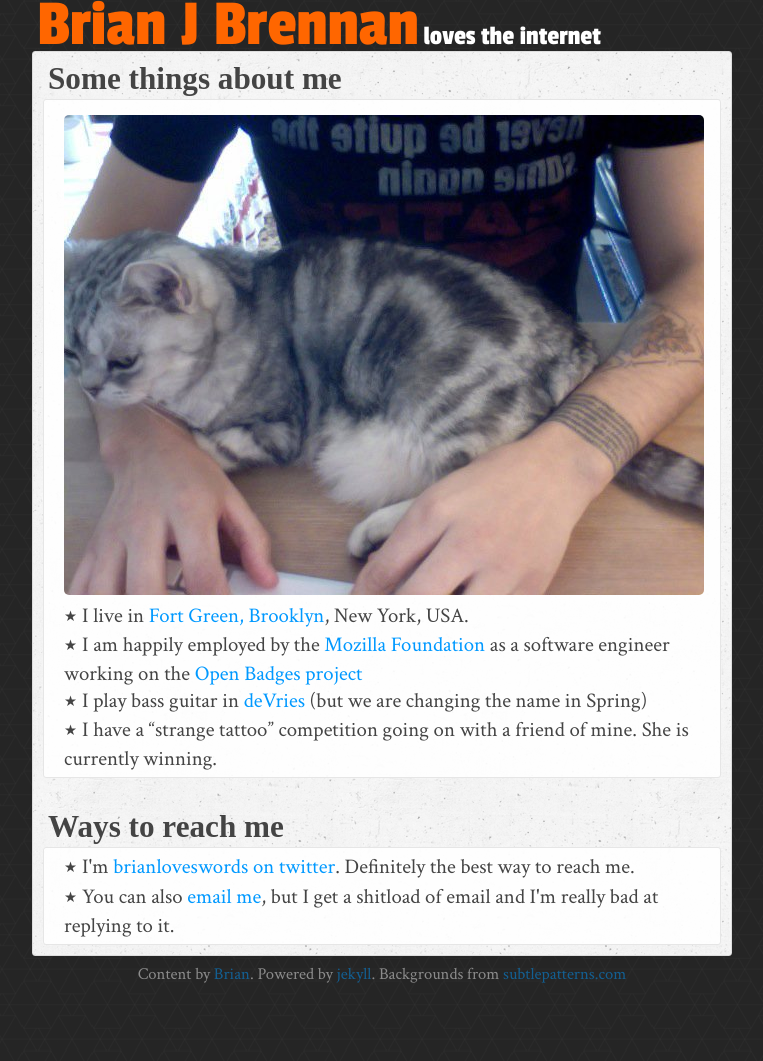
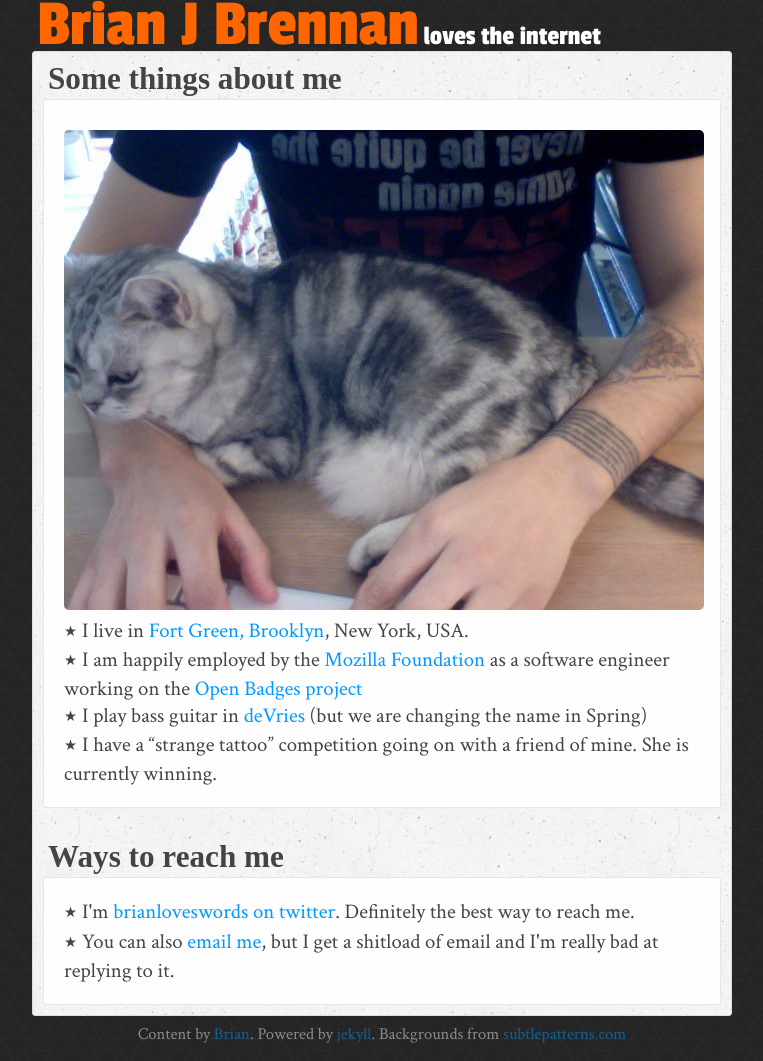
Before and after one commit to brianloveswords/bjb.io-site, a Jekyll site: the page built from about/index.html, in a window 1280 px wide. Shown: the whole page, without its empty margins (258-1021 px from the left). Built offline with Jekyll 4.4.1, drawn with Linux system fonts in a browser that asks for light colours; some web fonts are replaced; before the commit the page ends 1001 px from its top, so only the background shows below that.

Commit message:
Increase dat padding.

```diff
--- a/assets/style.css
+++ b/assets/style.css
@@ -92,7 +92,7 @@ pre {
 }
 
 .content {
-  padding: 5px 20px;
+  padding: 20px;
   border: 1px solid #e6e6e6;
   background: rgba(255,255,255, 0.9);
   border-radius: 3px;
@@ -110,13 +110,16 @@ footer.by {
   text-align: center;
   opacity: 0.5;
 }
+
 article aside {
   text-align: center;
 }
+
 article img {
   border-radius: 3px;
   width: 600px;
 }
+
 article aside p {
   margin: 0;
   padding: 0;
@@ -124,16 +127,19 @@ article aside p {
   text-align: right;
   opacity: 0.7;
 }
+
 .about ul {
   margin: 0;
   padding: 0;
 }
+
 .about li {
   -webkit-transition: all 0.25s ease-in-out;
   -moz-transition: all 0.25s ease-in-out;
   -o-transition: all 0.25s ease-in-out;
   list-style: none;
 }
+
 .about li:before {
   -webkit-transition: all 0.25s ease-in-out;
   -moz-transition: all 0.25s ease-in-out;
@@ -144,6 +150,7 @@ article aside p {
   position: relative;
   top: -1px;
 }
+
 .about li:hover:before {
   -webkit-transition: all 0.25s ease-in-out;
   -moz-transition: all 0.25s ease-in-out;
```
